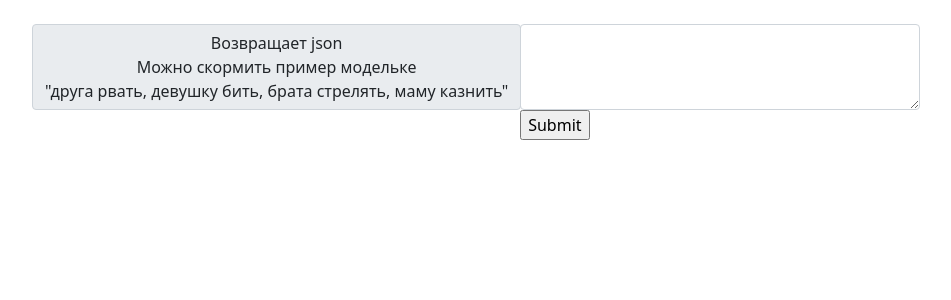
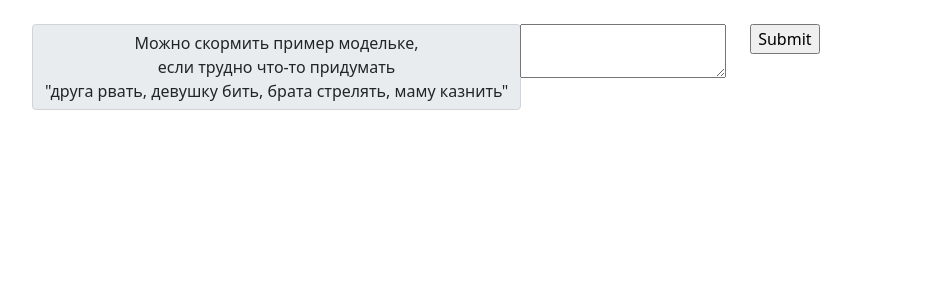
Before and after one commit to Dagothurr/text-classification, a Flask app: page / in a window 1280 px wide. Shown: the part 56-356 px from the top of the page, without its empty margins (50-1001 px from the left). Run offline with Flask 2, Linux system fonts and the light colour scheme; parts of the project's set-up code (start-up, migrations or seed data) failed here and were passed over; some libraries are stand-ins or nearby versions.

Commit message:
model output

```diff
--- a/app/model.py
+++ b/app/model.py
@@ -86,9 +86,13 @@ def predict(text):
 
     appDict = {
        'text': text,
-       'class': str(output_classes),
-       'lemmas': str(lemmatized_message),
-       'scores': str(result)
+       'class': "Классы: " + str(output_classes),
+       'lemmas': "Леммы: " + str(lemmatized_message),
+       'scores_normal': "normal: " + str(result[0][0]),
+       'scores_insult': "insult: " + str(result[0][1]),
+       'scores_threat': "threat: " + str(result[0][2]),
+       'scores_obscenity': "obscenity: " + str(result[0][3])
     }
-    output = json.dumps(appDict, ensure_ascii=False)
+    #output = json.dumps(appDict, ensure_ascii=False)
+    output = appDict
     return output
--- a/app/templates/about.html
+++ b/app/templates/about.html
@@ -20,10 +20,10 @@
             <div class="collapse navbar-collapse" id="navbarCollapse">
                 <ul class="navbar-nav me-auto mb-2 mb-md-0">
                     <li class="nav-item">
-                        <a class="nav-link active" href="/">Классификация</a>
+                        <a class="nav-link" href="/">Классификация</a>
                     </li>
                     <li class="nav-item">
-                        <a class="nav-link" aria-current="page" href="/about">О проекте</a>
+                        <a class="nav-link active" aria-current="page" href="/about">О проекте</a>
                     </li>
                     <li class="nav-item">
                         <a class="nav-link" href="/model">Модель</a>
@@ -32,7 +32,7 @@
             </div>
         </div>
     </nav>
-    <h1>Здесь рассказать о проекте</h1>
+    <h1>Классификация текста на русском языке на тип токсичности</h1>
 
 </div>
 
--- a/app/templates/form.html
+++ b/app/templates/form.html
@@ -38,48 +38,33 @@
 <div class="container">
     <div class="input-group">
         <div class="input-group-prepend">
-            <span class="input-group-text">Возвращает json<br>Можно скормить пример модельке<br>"друга рвать, девушку бить, брата стрелять, маму казнить"</span>
+            <span class="input-group-text">Можно скормить пример модельке,<br>если трудно что-то придумать<br>"друга рвать, девушку бить, брата стрелять, маму казнить"</span>
         </div>
         <form method="post">
-            <textarea style="width:400px; height:86px;" name="text" class="form-control"></textarea>
-            <input name="predict" type="submit" data-bs-toggle="modal" data-bs-target="#exampleModal">
+            <div class="row">
+                <div style="width: 133%;" class="col">
+                    <textarea placeholder="{% if message %} {{message['text']}} {% endif %}" name="text"></textarea>
+                </div>
+                <div class="col">
+                    <input name="predict" type="submit" data-bs-toggle="modal" data-bs-target="#exampleModal">
+                </div>
+            </div>
         </form>
     </div>
 </div>
 <div class="container">
     {% if message %}
-    <p>{{ message }}</p>
+    <p>{{ "Текст: " + message['text'] }}</p>
+    <p>{{ message['class'] }}</p>
+    <p>{{ message['lemmas'] }}</p>
+    <p>{{ "Cкоры:" }}</p>
+    <p>{{ message['scores_normal'] }}</p>
+    <p>{{ message['scores_insult'] }}</p>
+    <p>{{ message['scores_threat'] }}</p>
+    <p>{{ message['scores_obscenity'] }}</p>
     {% endif %}
 </div>
-<!-- Modal --><!--
-<div class="modal fade" id="exampleModal" tabindex="-1" aria-labelledby="exampleModalLabel" aria-hidden="true">
-    <div class="modal-dialog">
-        <div class="modal-content">
-            <div class="modal-header">
-                <h5 class="modal-title" id="exampleModalLabel">Modal title</h5>
-                <button type="button" class="btn-close" data-bs-dismiss="modal" aria-label="Close"></button>
-            </div>
-            <div class="modal-body">
-                <label>Текст</label>
-                <input type="text" name="text" id="text" class="form-control" disabled/>
-                <br/>
-                <label>Класс</label>
-                <input type="text" name="class" id="class" class="form-control" disabled/>
-                <br/>
-                <label>Леммы</label>
-                <input type="text" name="lemmas" id="lemmas" class="form-control" disabled/>
-                <br/>
-                <label>Скоры</label>
-                <input type="text" name="scores" id="scores" class="form-control" disabled/>
-            </div>
-            <div class="modal-footer">
-                <button type="button" class="btn btn-secondary" data-bs-dismiss="modal">Close</button>
-            </div>
-        </div>
-    </div>
-</div>-->
 
 <script src="/static/js/jquery-3.6.0.slim.js"></script>
-<script src="/static/js/modal.js"></script>
 <script src="/static/js/bootstrap.bundle.min.js"></script>
 </html>
--- a/app/templates/model.html
+++ b/app/templates/model.html
@@ -20,13 +20,13 @@
             <div class="collapse navbar-collapse" id="navbarCollapse">
                 <ul class="navbar-nav me-auto mb-2 mb-md-0">
                     <li class="nav-item">
-                        <a class="nav-link active" href="/">Классификация</a>
+                        <a class="nav-link" href="/">Классификация</a>
                     </li>
                     <li class="nav-item">
                         <a class="nav-link" href="/about">О проекте</a>
                     </li>
                     <li class="nav-item">
-                        <a class="nav-link" aria-current="page" href="/model">Модель</a>
+                        <a class="nav-link active" aria-current="page" href="/model">Модель</a>
                     </li>
                 </ul>
             </div>
--- a/app/views.py
+++ b/app/views.py
@@ -11,7 +11,6 @@ def my_form_post():
     text = request.form['text']
     output = predict(text)
     return render_template('form.html', message=output)
-    #return output
 
 @app.route('/about')
 def about():
```
